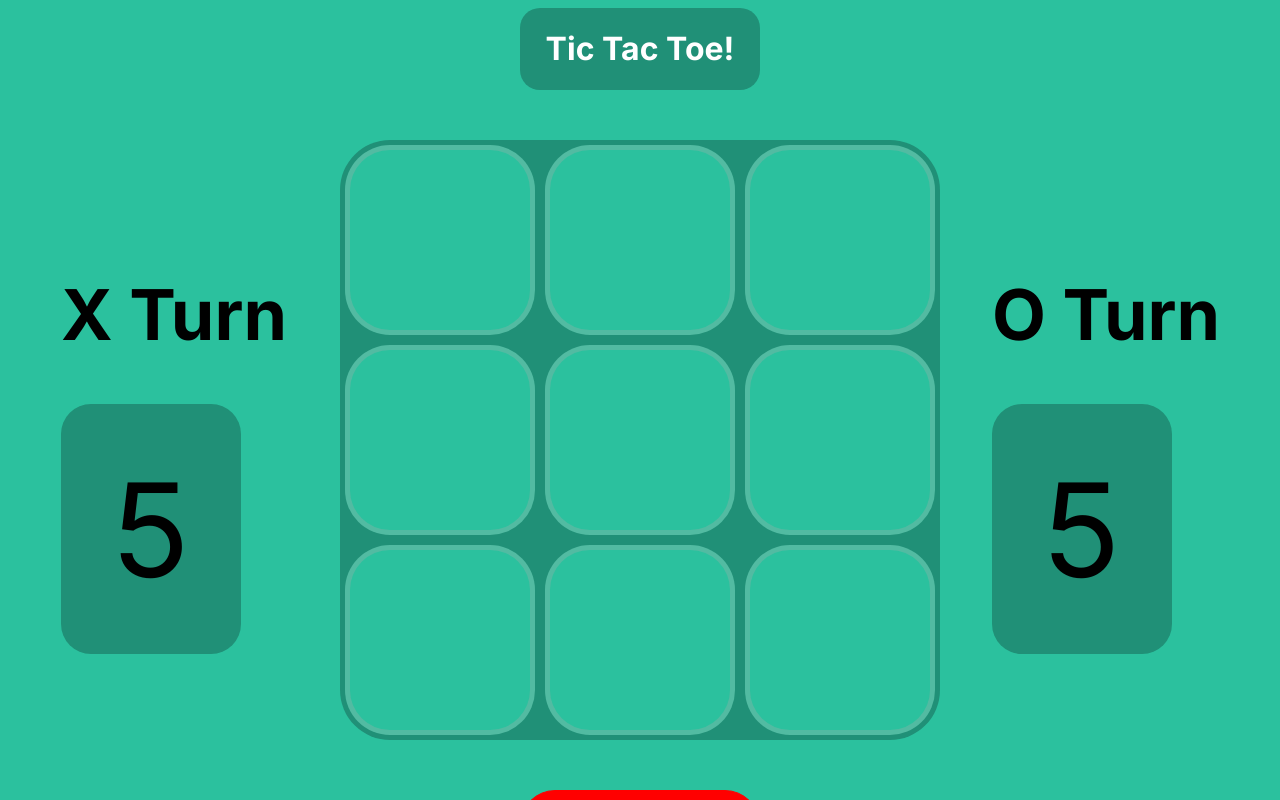
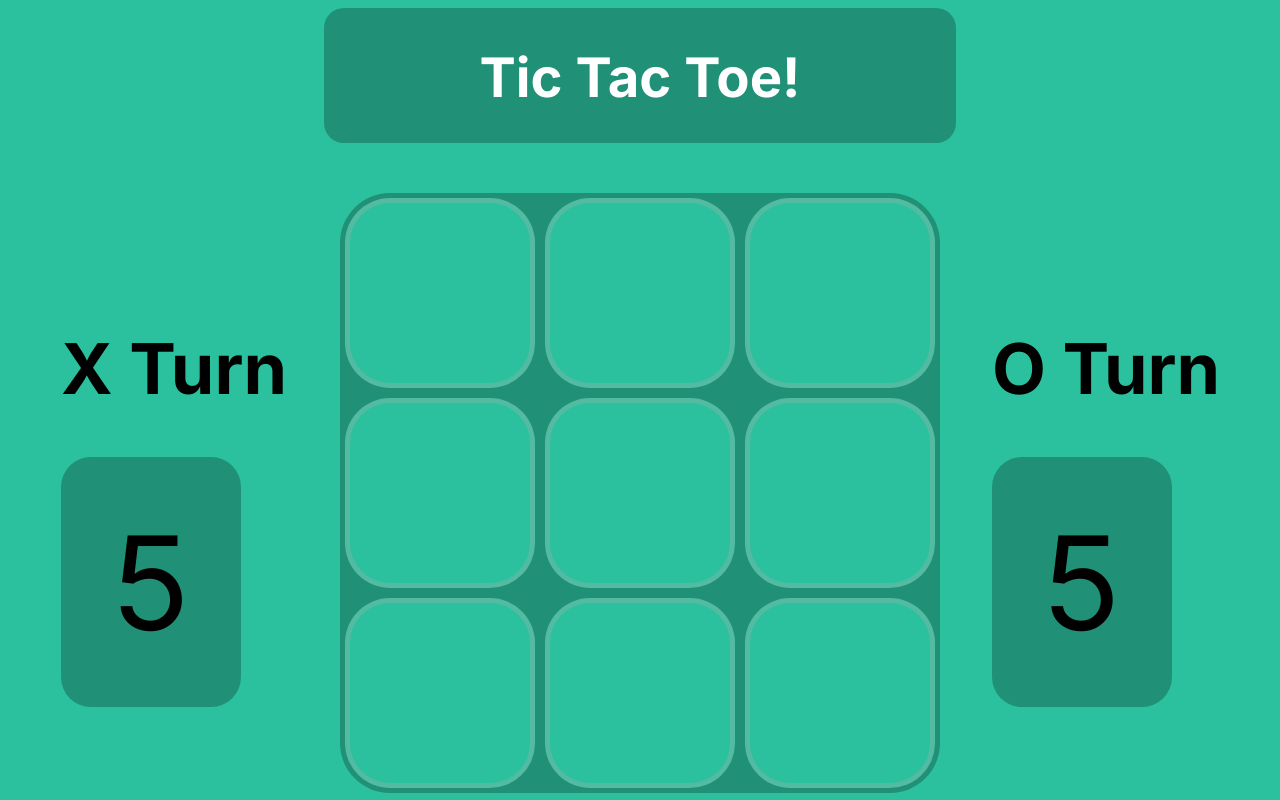
Before and after one commit to Willd233/Tic-Tac-Toe, a Next.js app: page / in a window 1280 px wide. Shown: the top 800 px of the page. Built offline with nearby package versions, Linux system fonts and the light colour scheme.

Commit message:
Tic Tac Toe finalized V1

```diff
--- a/src/app/component/Grid/Grid.tsx
+++ b/src/app/component/Grid/Grid.tsx
@@ -10,9 +10,12 @@ export const Grid = () => {
   const [playing, setPlaying] = useState<boolean>(false);
   const [textButton, setTextButton] = useState("PLAY");
   const [winer, setWiner] = useState("Tic Tac Toe!")
+  const [winnerLine, setWinnerLine] = useState<string>("");
+
 
   const handleClick = (i: number) => {
     if (!playing || cells[i]) return;
+
 
     const newCells = [...cells];
     newCells[i] = turn;
@@ -20,13 +23,50 @@ export const Grid = () => {
     setCells(newCells)
   };
 
+  useEffect(() => {
+    const winningConditions = [
+      [0, 1, 2],
+      [3, 4, 5],
+      [6, 7, 8],
+      [0, 3, 6],
+      [1, 4, 7],
+      [2, 5, 8],
+      [0, 4, 8],
+      [2, 4, 6],
+    ];
+
+    for (const condition of winningConditions) {
+      if (
+        cells[condition[0]] &&
+        cells[condition[0]] === cells[condition[1]] &&
+        cells[condition[1]] === cells[condition[2]]
+      ) {
+        setWiner(`${cells[condition[0]]} Wins!`);
+        setPlaying(false);
+        setTextButton("PLAY");
+        setCells(Array(9).fill(""));
+        setTurn("X");
+        setWinnerLine(cells[condition[0]]);
+        setWinnerLine("");
+
+        break;
+      }
+    }
+
+    if (cells.every((cell) => cell)) {
+      setWiner("It's a Tie!");
+      setPlaying(false);
+      setCells(Array(9).fill(""));
+      setTurn("X");
+      setTextButton("PLAY");
+    }
+  }, [cells]);
+
+
   const startTimer = () => {
     setPlaying(true)
     setTextButton("IN PROGRESS")
   }
-
-
-
 
   return (
     <main>
--- a/src/app/component/Grid/index.scss
+++ b/src/app/component/Grid/index.scss
@@ -15,6 +15,12 @@
     font-size: 20px;
   }
 }
+
+.winner {
+  border: 1px solid red;
+  border-radius: 5px;
+}
+
 
 section {
   width: 600px;
--- a/src/app/layout.scss
+++ b/src/app/layout.scss
@@ -4,13 +4,15 @@ body{
 }
 .primary-title{
     margin: 0 auto;
-    width: 240px;
+    width: 50%;
+    height: 135px;
     background: $bg-color-2;
     display: grid;
     justify-content: center;
     border-radius: 20px;
     color: white;
     margin-bottom: 50px;
+    font-size: 1.7rem;
 }
 
 .container-app {
```
